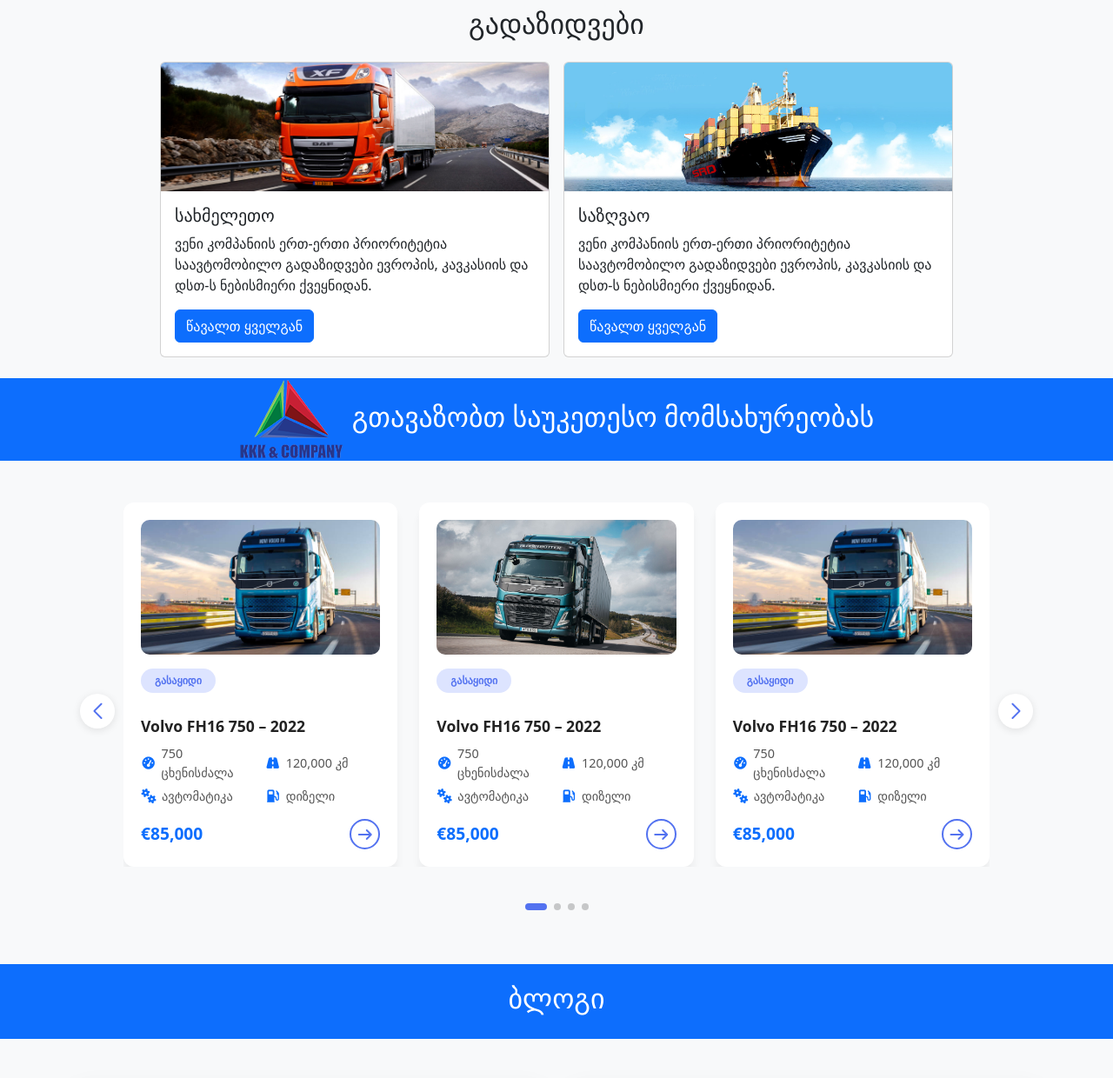
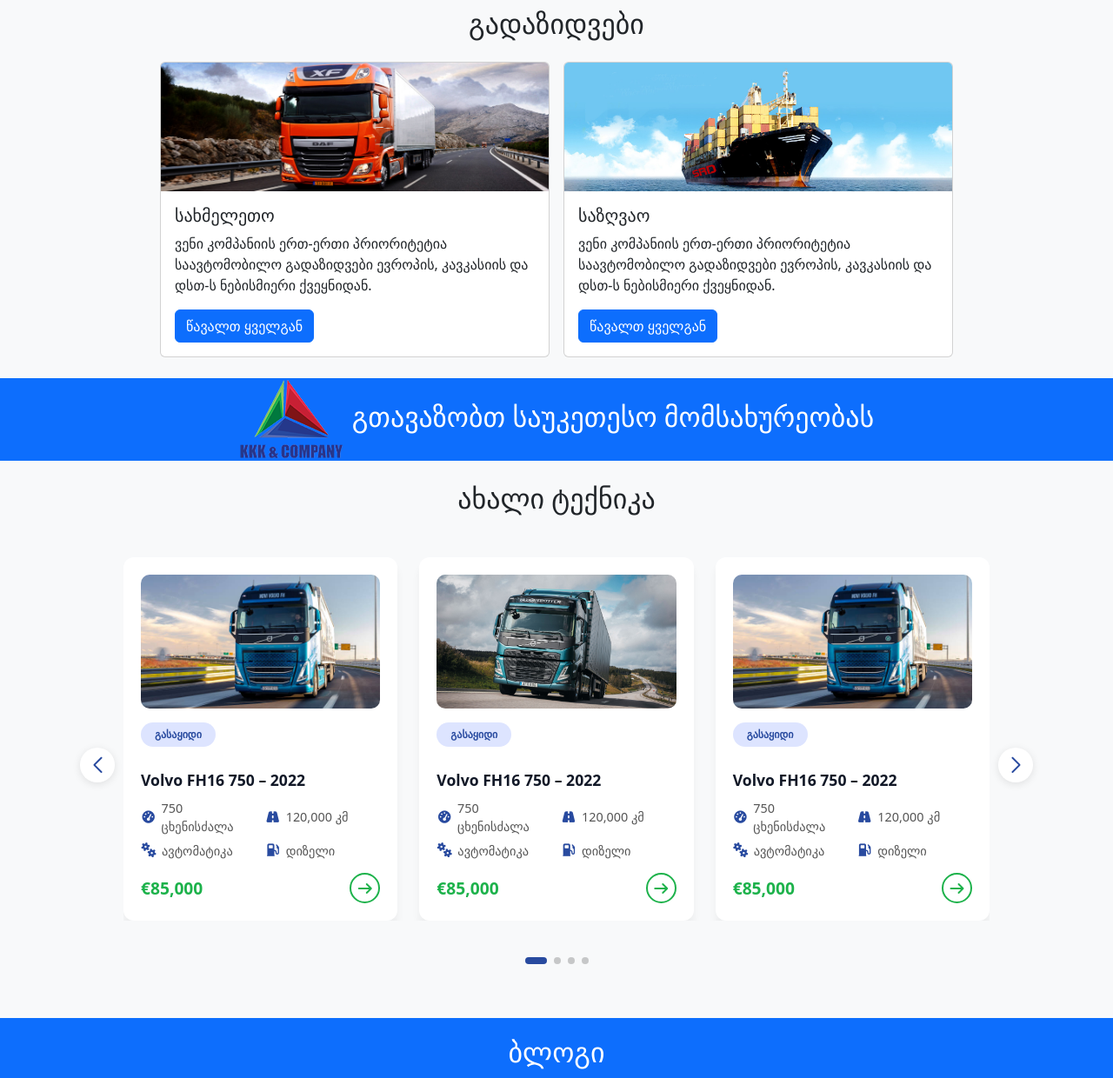
Before and after one commit to xv1china/carWebsite, a PHP site: page / in a window 1280 px wide. Shown: the part 734-1974 px from the top of the page at 87% size. Run offline with PHP 8.4, Linux system fonts and the light colour scheme; some libraries are stand-ins or nearby versions.

Commit message:
added photos . changed colors. ready for sale
xvavi da baraqa

```diff
--- a/index.html
+++ b/index.html
@@ -51,7 +51,7 @@
     </div>
 
     <!-- Navbar -->
-    <nav class="navbar navbar-expand-lg navbar-light bg-white shadow-sm">
+    <nav class="navbar navbar-expand-lg navbar-light bg-white shadow-sm navFix">
         <div class="container">
             <img src="images/logo.png" width="70" alt="Logo">
             <button class="navbar-toggler" type="button" data-bs-toggle="collapse" data-bs-target="#navbarNav">
@@ -79,21 +79,21 @@
         </div>
         <div class="carousel-inner">
             <div class="carousel-item active">
-                <img src="images/truck-1.jpg" class="d-block w-100 carousel-img" alt="Truck 1">
+                <img src="images/topSwiper/truck-1.jpg" class="d-block w-100 carousel-img" alt="Truck 1">
                 <div class="carousel-caption d-none d-md-block">
                     <h2>მძიმე ტექნიკა</h2>
                     <p>საიმედო სატვირთო მანქანები მშენებლობის, ტრანსპორტისა და ლოჯისტიკისთვის.</p>
                 </div>
             </div>
             <div class="carousel-item">
-                <img src="images/truck-1.jpg" class="d-block w-100 carousel-img" alt="Truck 2">
+                <img src="images/topSwiper/truck-2.jpg" class="d-block w-100 carousel-img" alt="Truck 2">
                 <div class="carousel-caption d-none d-md-block">
                     <h2>ევროპული ხარისხი</h2>
                     <p>ევროპიდან იმპორტირებული მაღალი წარმადობის სატვირთო მანქანები.</p>
                 </div>
             </div>
             <div class="carousel-item">
-                <img src="images/truck-1.jpg" class="d-block w-100 carousel-img" alt="Truck 3">
+                <img src="images/topSwiper/truck-3.jpg" class="d-block w-100 carousel-img" alt="Truck 3">
                 <div class="carousel-caption d-none d-md-block">
                     <h2>საუკეთესო ფასის გარანტია</h2>
                     <p>კონკურენტული ფასები და მოქნილი შესყიდვის ვარიანტები.</p>
@@ -114,7 +114,7 @@
         <h2>გადაზიდვები</h2>
     </div>
 
-    <!-- Old Cards Section -->
+    <!-- blog-->
     <div class="container-fluid d-flex justify-content-center align-items-center gap-3 my-4">
         <div class="card" style="width: 28rem;">
             <img src="images/cardTax/pics05.jpg" class="card-img-top" alt="...">
@@ -141,6 +141,9 @@
     <div class="container-fluid d-flex justify-content-center align-items-center mt-3 flex-wrap"
         style="gap: 10px; background-color: #0d6efd; text-align: center;"> <img src="images/logo.png">
         <h2 style="color: white;">გთავაზობთ საუკეთესო მომსახურეობას</h2>
+    </div>
+    <div class="container text-center my-4">
+        <h2>ახალი ტექნიკა</h2>
     </div>
     <!-- New Swiper Section -->
     <div class="container my-5">
@@ -302,8 +305,8 @@
                 <div class="card blog-card blog-card-modern">
                     <div class="row g-0 align-items-stretch">
 
-                        <div class="col-md-5 position-relative">
-                            <img src="images/truck-1.jpg" class="img-fluid blog-img" alt="Truck Blog">
+                        <div class="col-md-5 position-relative" style="overflow: hidden;">
+                            <img src="images/blog/truck-2.jpg" class="img-fluid blog-img" alt="Truck Blog">
                             <span class="blog-tag">ახალი ჩამოსვლა</span>
                         </div>
 
@@ -344,7 +347,7 @@
                     <div class="row g-0 align-items-stretch">
 
                         <div class="col-md-5 position-relative">
-                            <img src="images/truck-1.jpg" class="img-fluid blog-img" alt="Truck Blog">
+                            <img src="images/blog/truck-2.jpg" class="img-fluid blog-img" alt="Truck Blog">
                             <span class="blog-tag">LOGISTICS</span>
                         </div>
 
@@ -388,7 +391,7 @@
             <div class="row align-items-center">
                 <div class="col-lg-6 mb-4 mb-lg-0">
                     <div class="position-relative">
-                        <img src="images/truck-1.jpg" class="img-fluid rounded shadow" alt="Our Logistics">
+                        <img src="images/aboutUs/truck-1.jpg" class="img-fluid rounded shadow" alt="Our Logistics">
                         <div
                             class="about-experience bg-primary text-white p-3 rounded position-absolute bottom-0 end-0 m-3 d-none d-md-block">
                             <h3 class="mb-0 fw-bold">20+</h3>
--- a/script/Swiper.js
+++ b/script/Swiper.js
@@ -14,7 +14,8 @@ const shippingSwiper = new Swiper(".shipping-swiper", {
     },
     breakpoints: {
         0: { slidesPerView: 1 },
-        520: { slidesPerView: 2 , navigation: false},
+        520: { slidesPerView: 1 , navigation: false},
+        720:{slidesPerView: 2 , navigation: false},
         950: { slidesPerView: 3 },
     },
 });
--- a/style/style.css
+++ b/style/style.css
@@ -1,10 +1,25 @@
-body
-{
+:root {
+
+    --red-main: #c72034;
+    --red-hover: #7a1214;
+
+    --blue-main: #284a9f;
+    --blue-hover: #25388b;
+
+    --green-main: #1db24b;
+    --green-hover: #00793e;
+
+
+    --dark-main: #111827;
+    --gray-main: #6b7280;
+    --light-bg: #f9fafb;
+    --border-light: #e5e7eb;
+}
+
+body {
     overflow-x: hidden;
 }
-/* =========================================
-   1. GLOBAL & RESETS
-   ========================================= */
+
 .card-list {
     padding: 0 !important;
     margin: 0 !important;
@@ -15,10 +30,13 @@ body
    2. TOPBAR & NAVBAR
    ========================================= */
 .topbar {
-    background-color: #0d6efd;
+    background-color: var(--blue-main);
     color: white;
 }
-
+.dropdown
+{
+    z-index: 10000000000;
+}
 .topbar .btn-outline-dark {
     border-color: white;
     color: white;
@@ -177,7 +203,7 @@ body
     font-size: 1.1rem;
     font-weight: 700;
     margin: 10px 0;
-    color: #222;
+    color: var(--dark-main);
 }
 
 /* Specs list */
@@ -199,7 +225,7 @@ body
 }
 
 .truck-specs i {
-    color: #0d6efd;
+    color: var(--blue-main);
 }
 
 /* Footer */
@@ -213,7 +239,7 @@ body
 .truck-price {
     font-size: 1.2rem;
     font-weight: 700;
-    color: #0d6efd;
+    color: var(--green-main);
 }
 
 .card-item .card-link {
@@ -240,7 +266,8 @@ body
 }
 
 .card-link .badge {
-    color: #5372f0;
+    color: var(--blue-main);
+    background: rgba(40, 74, 159, 0.12);
     margin: 16px 0 18px;
     padding: 8px 16px;
     background: #dde4ff;
@@ -249,11 +276,12 @@ body
 }
 
 .card-link .card-button {
+    color: var(--green-main);
+    border: 2px solid var(--green-main);
+    background: none;
     height: 35px;
     width: 35px;
-    color: #5372f0;
     border-radius: 50%;
-    border: 2px solid #5372f0;
     background: none;
     transition: 0.4s ease;
     display: flex;
@@ -352,7 +381,7 @@ body
    ========================================= */
 .swiper-button-prev,
 .swiper-button-next {
-    color: #5372f0;
+    color: var(--blue-main);
     width: 40px;
     height: 40px;
     background: #fff;
@@ -373,7 +402,7 @@ body
 .swiper-pagination-bullet-active {
     width: 25px;
     border-radius: 10px;
-    background: #5372f0;
+    background: var(--blue-main);
 }
 
 /* =========================================
```
Also changed, not shown: other parts of style/style.css (+22 -13 lines), images/aboutUs/truck-1.jpg (added), images/blog/truck-2.jpg (added), images/topSwiper/truck-3.jpg (added), 4 other files.
